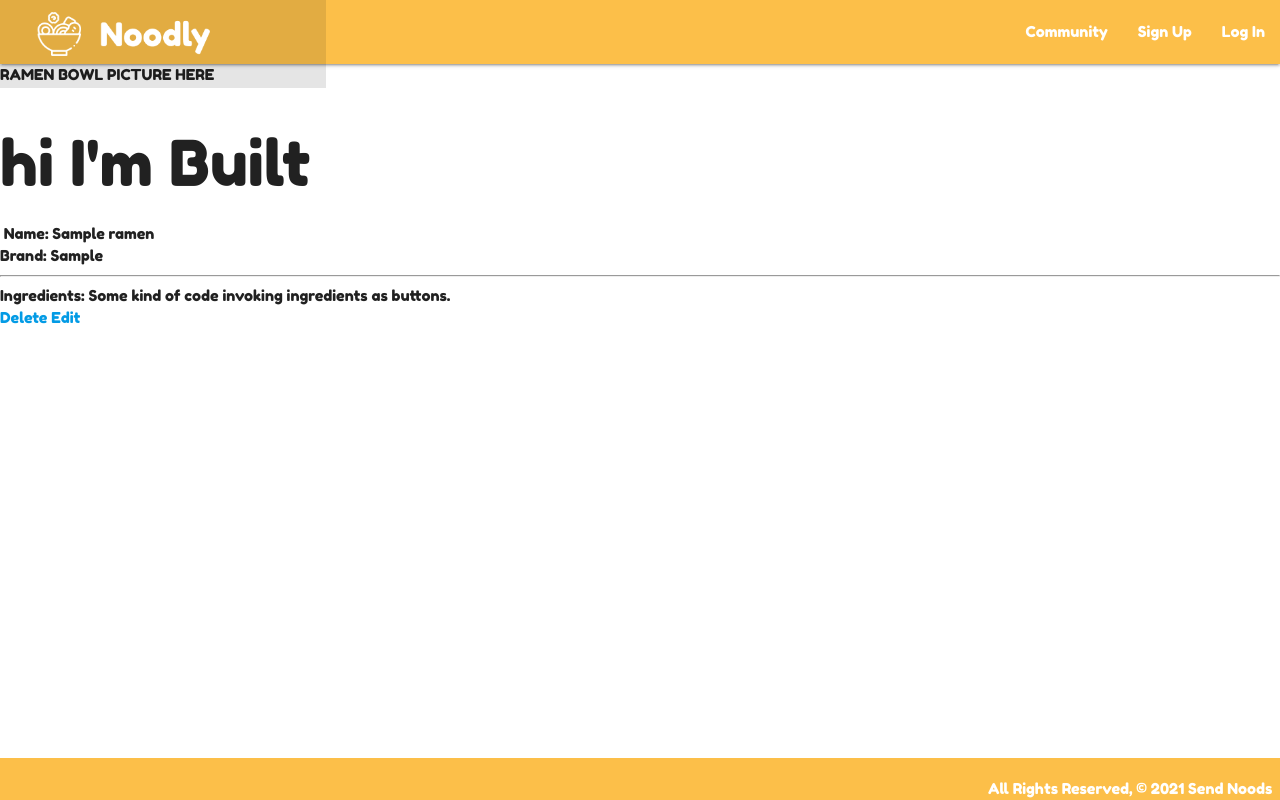
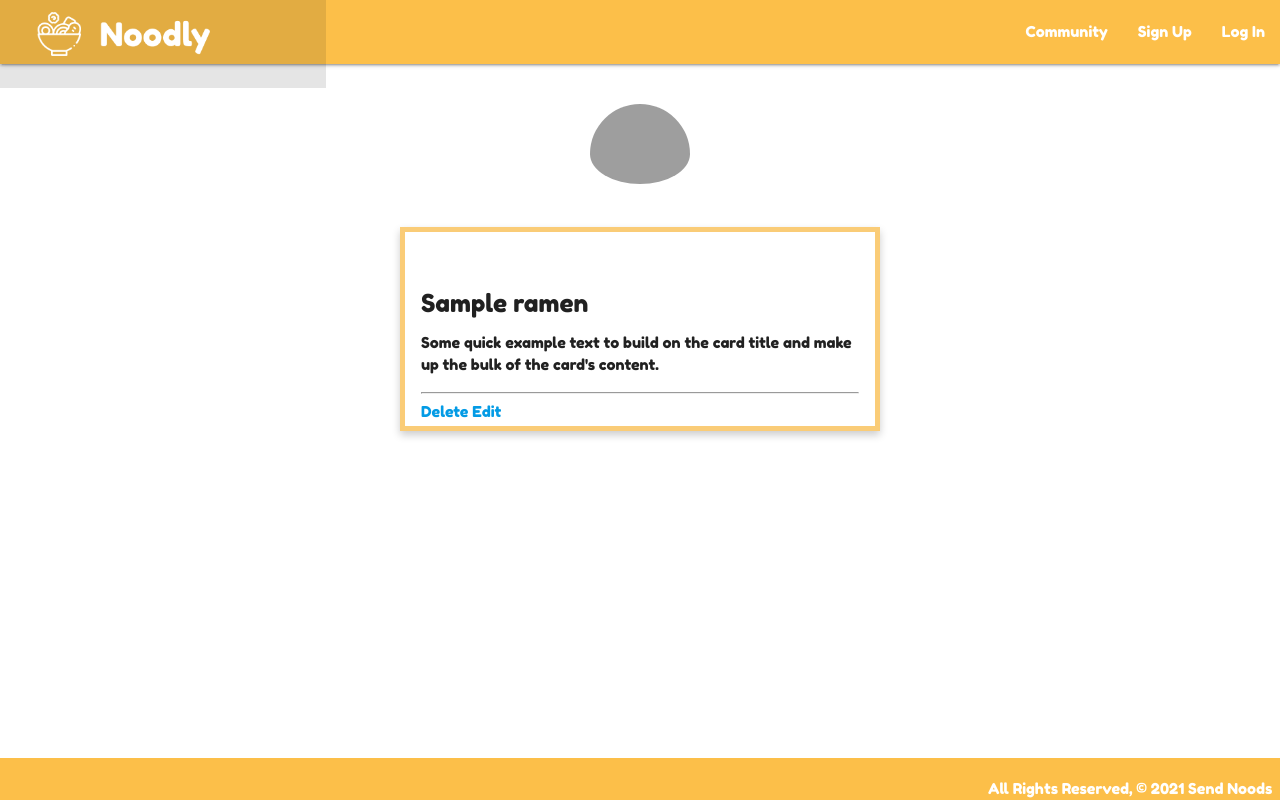
Before and after one commit to nicole-code/ramen-app, a Django app: page /userprofile/1/ in a window 1280 px wide. Run offline with Django 3.2, Linux system fonts and the light colour scheme; tables that the repository leaves empty hold one stand-in row (values such as "Sample post"); grey boxes are pictures that could not be loaded.

Commit message:
im over this

```diff
--- a/main_app/static/style.css
+++ b/main_app/static/style.css
@@ -152,3 +118,34 @@ input:checked + .slider:before {
 .user-title {
     text-align: center;
 }
+
+.ramen-box {
+    padding: 40px;
+}
+
+.ramen-image {
+    width: 100px;
+    height: 100px;
+    display: block;
+    margin: auto;
+    padding: 0 0 20px 0;
+    border-radius: 50%;
+}
+
+.ramen-container {
+    box-shadow: 0 4px 8px 0 rgba(0,0,0,0.2);
+    margin: auto;
+    width: 40%;
+    border: 5px solid #facc77;
+    padding: 40px 0 0 0;
+}
+
+.ramen-card {
+    padding: 2px 16px;
+}
+
+.ramen-action a:hover{
+    padding: 3px;
+    transform: translateY(-5px);
+    box-shadow: 10px 15px 50px 0 rgba(0, 0, 0, 0.09);
+}
--- a/main_app/templates/base.html
+++ b/main_app/templates/base.html
@@ -39,6 +39,8 @@
       </div>
     </nav>
   </header>
+
+
   <main class="main-container">
     {% block content %}
     {% endblock %}
--- a/main_app/templates/user/editramen.html
+++ b/main_app/templates/user/editramen.html
@@ -10,7 +10,7 @@
 
 <form method="POST" action="/edit/{{ ramen.id }}">
     {% csrf_token %}
-    Nick Name: <input name="name" value="{{ ramen.name }}">
+    Nickname: <input name="name" value="{{ ramen.name }}">
     Ramen Brand: <input name="brand" value="{{ramen.brand}}">
     <hr/>
 
--- a/main_app/templates/user/userdetail.html
+++ b/main_app/templates/user/userdetail.html
@@ -1,22 +1,26 @@
 {% extends 'base.html' %}
 {% block content %}
 
-<div id="ramenbowl">RAMEN BOWL PICTURE HERE</div>
+<div class="ramen-box">
+<img class="ramen-image" src="...">
+<br>
+<div class="ramen-container">
+<div class="ramen-card">
 
-<h1>hi I'm Built</h1>
-
-<img src="">
-
-    Name: {{ ramen.name }}
-    <br/>
-    Brand: {{ ramen.brand }}
-    <hr/>
-    Ingredients: Some kind of code invoking ingredients as buttons.
+    <div class="ramen-body">
+      <h5 class="ramen-title">{{ ramen.name }}</h5>
+      <p class="ramen-text">Some quick example text to build on the card title and make up the bulk of the card's content.</p>
+      <hr>
+              <div class="ramen-action">
+            <a class="ramen-delete" href="/userprofile/{{ramen.id}}/delete/">Delete</a>
+            <a class="ramen-edit"href="/buildramen/{{ramen.id}}/edit/">Edit</a>
+</div>
+    </div>
+  </div>
+</div>
+        </div>
 
 
-    <div id="edit-delete-btn">
-        <a href="/userprofile/{{ramen.id}}/delete/">Delete</a>
-        <a href="/buildramen/{{ramen.id}}/edit/">Edit</a>
-    </div>
+
 
 {% endblock %}
--- a/main_app/templates/user/userprofile.html
+++ b/main_app/templates/user/userprofile.html
@@ -5,7 +5,7 @@
 
 <div class="container">
 <center><div class="user-card" style="width: 20rem;">
-    <img class="rounded-circle z-depth-2" alt="10x10" src="">
+    <img class="rounded-circle z-depth-2" alt="100x100" src="">
     <div class="card-body">
       <h5 class="user-title">{{ user.username }}</h5>
       <p class="card-text">Quick sample text to create the card title and make up the body of the card's content.</p>
@@ -16,7 +16,7 @@
       <li class="list-group-item">Vestibulum at eros</li>
     </ul>
   </div>
-  </center>
+</center>
 
 
 
--- a/ramenapp/settings.py
+++ b/ramenapp/settings.py
@@ -78,8 +78,6 @@ DATABASES = {
     'default': {
         'ENGINE': 'django.db.backends.postgresql',
         'NAME': 'ramenapp',
-        'USER': 'postgres',
-        'PASSWORD': 'Ilovemy2boys'
    }
 }
 
```
Also changed, not shown: other parts of main_app/static/style.css (+3 -37 lines).
